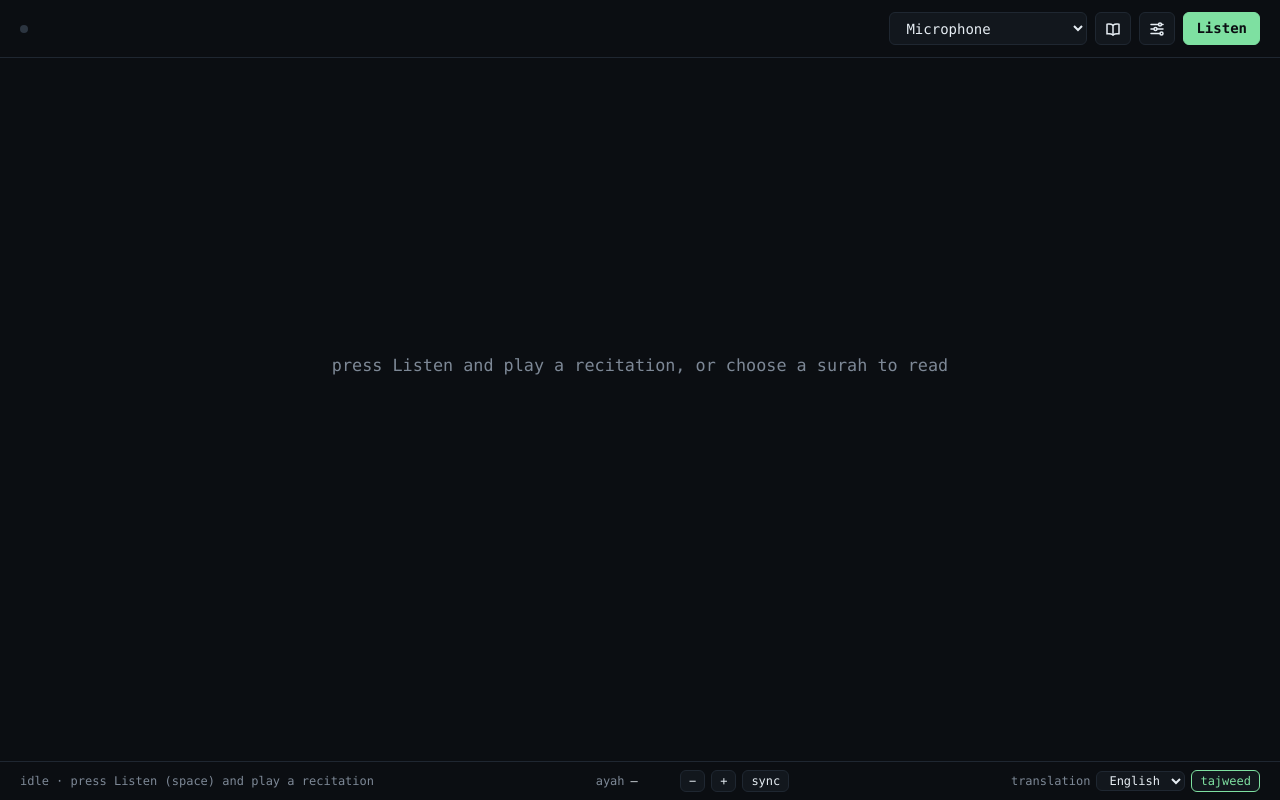
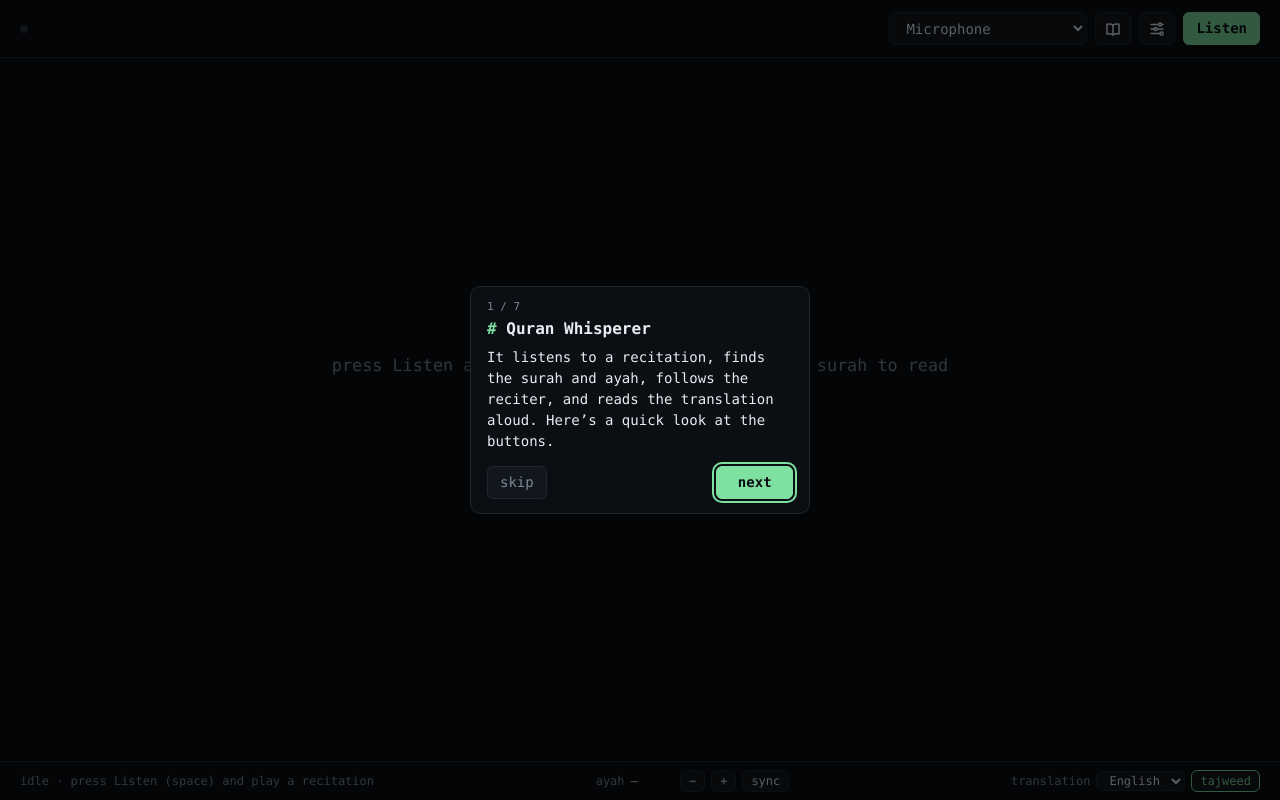
Before and after one commit to FardanRashidi/quranify, a website with bundled scripts: page public/index.html in a window 1280 px wide. Built offline with nearby package versions, Linux system fonts and the light colour scheme; files whose address does not match are found by name.

Commit message:
added tutorial

```diff
--- a/public/index.html
+++ b/public/index.html
@@ -73,14 +73,14 @@
 
     <footer class="statusbar">
       <span id="status" role="status"></span>
-      <span class="setting">
+      <span class="setting" id="ayah-controls">
         <span class="dim">ayah</span>
         <output id="ayah">–</output>
         <button id="ayah-down" title="Previous ayah  ( [ or ← )">−</button>
         <button id="ayah-up" title="Next ayah  ( ] or → )">+</button>
         <button id="ayah-sync" title="Listen again  ( S )">sync</button>
       </span>
-      <span class="setting">
+      <span class="setting" id="verse-options">
         <label class="setting">
           <span class="dim">translation</span>
           <select id="translation">
@@ -113,5 +113,8 @@
       </header>
       <div class="settings-body"></div>
     </dialog>
+
+    <!-- Filled in by tutorial.js -->
+    <dialog id="tutorial" class="tutorial" aria-labelledby="tutorial-title"></dialog>
   </body>
 </html>
--- a/public/js/app.js
+++ b/public/js/app.js
@@ -2,6 +2,7 @@ import { Listener } from './listener.js';
 import { VersesView } from './verses-view.js';
 import { SettingsPanel } from './settings-panel.js';
 import { SurahPicker } from './surah-picker.js';
+import { Tutorial } from './tutorial.js';
 import { Follower } from './follow.js';
 import { Reader, supportedFor } from './reader.js';
 import * as settings from './settings.js';
@@ -86,6 +87,7 @@ const listener = new Listener();
 const versesView = new VersesView($('verses'));
 const settingsPanel = new SettingsPanel($('settings'));
 const surahPicker = new SurahPicker($('surahs'));
+const tutorial = new Tutorial($('tutorial'));
 const follower = new Follower();
 const reader = new Reader();
 // Only desktop browsers can capture another tab's audio; phones just have the microphone.
@@ -727,6 +729,7 @@ els.readSpeed.addEventListener('click', nextSpeed);
 els.openSettings.addEventListener('click', () => settingsPanel.show());
 els.openSurahs.addEventListener('click', () => surahPicker.show(state.surah?.number ?? null));
 surahPicker.onPick = pickSurah;
+settingsPanel.onTutorial = () => tutorial.show();
 els.scope.addEventListener('click', () => {
   if (!state.surah) return;
   state.scope = state.scope === state.surah.number ? null : state.surah.number;
@@ -749,7 +752,7 @@ api.onOpenAyah(({ surah, ayah }) => {
 });
 
 document.addEventListener('keydown', (e) => {
-  if (e.ctrlKey || e.metaKey || e.altKey || settingsPanel.open || surahPicker.open || e.target.closest?.('select, input')) return;
+  if (e.ctrlKey || e.metaKey || e.altKey || settingsPanel.open || surahPicker.open || tutorial.open || e.target.closest?.('select, input')) return;
   if (e.key === ' ' && !e.target.closest('button')) {
     e.preventDefault();
     els.listen.click();
@@ -777,3 +780,4 @@ renderListenButtons();
 reset();
 setStatus('idle');
 warmUpQuran().catch(() => {}); // start loading the model now
+if (!tutorial.seen) tutorial.show(); // the first time
--- a/public/js/settings-panel.js
+++ b/public/js/settings-panel.js
@@ -172,6 +172,7 @@ const SECTIONS = [
   {
     title: 'about',
     rows: [
+      { type: 'tutorial', label: 'tutorial', hint: 'a quick tour of the buttons' },
       { type: 'link', label: 'made by FardanRashidi', hint: 'on GitHub', href: GITHUB, text: 'GitHub ↗' },
       { type: 'credits' },
     ],
@@ -181,6 +182,9 @@ const SECTIONS = [
 let uid = 0;
 
 export class SettingsPanel {
+  /** Called when the tutorial row's button is pressed. The panel closes itself. */
+  onTutorial = null;
+
   #dialog;
   #rows = []; // { row, update() }
 
@@ -204,6 +208,10 @@ export class SettingsPanel {
     body.append(resetButton(), done);
 
     for (const close of dialog.querySelectorAll('.close, .close-bottom')) close.addEventListener('click', () => dialog.close());
+    dialog.addEventListener('tutorial', () => {
+      dialog.close();
+      this.onTutorial?.();
+    });
     // A click on the backdrop lands on the dialog itself.
     dialog.addEventListener('click', (e) => {
       if (e.target === dialog) dialog.close();
@@ -399,6 +407,13 @@ const CONTROLS = {
     return { control: button, update };
   },
 
+  // Hands over to the tour, which the panel starts (see its constructor).
+  tutorial(spec, id) {
+    const button = Object.assign(document.createElement('button'), { type: 'button', id, textContent: 'start' });
+    button.addEventListener('click', () => button.dispatchEvent(new Event('tutorial', { bubbles: true })));
+    return { control: button };
+  },
+
   // Opens in the browser, in the app too: Capacitor hands any page that isn't its own to the browser.
   link({ href, text }, id) {
     const link = Object.assign(document.createElement('a'), { id, href, target: '_blank', rel: 'noopener', className: 'button-link', textContent: text });
--- /dev/null
+++ b/public/js/tutorial.js
@@ -0,0 +1,175 @@
+// The tour: a few steps, each lighting up one part of the page and saying what
+// it's for. It opens by itself the first time the app loads, and from the
+// settings' "tutorial" row after that.
+import { autoSearch } from './api.js';
+
+const SEEN_KEY = 'tutorialSeen';
+const PAD = 6; // around the lit-up part
+const GAP = 12; // between it and the card
+const MARGIN = 16; // keeps the card off the screen's edges
+
+/** Each step: what it lights up (nothing: the card sits in the middle), and what it says. */
+const STEPS = [
+  {
+    title: 'Quran Whisperer',
+    text: 'It listens to a recitation, finds the surah and ayah, follows the reciter, and reads the translation aloud. Here’s a quick look at the buttons.',
+  },
+  {
+    target: '#listen',
+    title: 'listen',
+    text: 'Press it and play a recitation, or recite yourself. It finds the ayah, then follows the reciter and reads the translation aloud. Press it again to stop. The first time, it asks to use the microphone.',
+  },
+  {
+    target: '#status',
+    title: 'status',
+    text: 'What it’s doing: loading the speech model, listening, following, or why it hasn’t found the ayah yet. The dot at the top pulses while it searches and stays lit while it follows.',
+  },
+  {
+    target: '#open-surahs',
+    title: 'surahs',
+    text: 'Choose a surah to read it. Listen then looks for the reciter in that surah only, which is quicker. With a surah open, the speaker button reads its translation aloud.',
+  },
+  {
+    target: '#ayah-controls',
+    title: 'ayah',
+    text: 'The ayah you’re on. − and + move back and forward, or tap a verse. If it loses the reciter, or you lose your place, sync listens again.',
+  },
+  {
+    target: '#verse-options',
+    title: 'translation and tajweed',
+    text: 'The translation under each verse, which is the one read aloud. Tajweed colours the letters by their rules, and a key above each surah explains the colours and the stop signs.',
+  },
+  {
+    target: '#open-settings',
+    title: 'settings',
+    text: () =>
+      `Choose what Listen does once it finds the ayah, the reading voice, colours and text sizes${
+        autoSearch.supported ? ', and auto search, which listens in the background and sends a notification for each surah it hears' : ''
+      }. This tour is there too.`,
+  },
+];
+
+export class Tutorial {
+  #dialog;
+  #spot;
+  #card;
+  #count;
+  #title;
+  #text;
+  #skip;
+  #back;
+  #next;
+  #steps = [];
+  #index = 0;
+
+  /** @param {HTMLDialogElement} dialog */
+  constructor(dialog) {
+    this.#dialog = dialog;
+    const make = (tag, props) => Object.assign(document.createElement(tag), props);
+    this.#spot = make('div', { className: 'spot' });
+    this.#count = make('p', { className: 'count' });
+    this.#title = make('h2', { id: 'tutorial-title' });
+    this.#text = make('p', { className: 'text' });
+    this.#text.setAttribute('aria-live', 'polite');
+    this.#skip = make('button', { type: 'button', className: 'skip', textContent: 'skip' });
+    this.#back = make('button', { type: 'button', textContent: 'back' });
+    this.#next = make('button', { type: 'button', className: 'primary' });
+    const actions = make('div', { className: 'actions' });
+    actions.append(this.#skip, this.#back, this.#next);
+    this.#card = make('div', { className: 'card' });
+    this.#card.append(this.#count, this.#title, this.#text, actions);
+    dialog.append(this.#spot, this.#card);
+
+    this.#skip.addEventListener('click', () => dialog.close());
+    this.#back.addEventListener('click', () => this.#go(this.#index - 1));
+    this.#next.addEventListener('click', () => (this.#index < this.#steps.length - 1 ? this.#go(this.#index + 1) : dialog.close()));
+    dialog.addEventListener('keydown', (e) => {
+      if (e.key === 'ArrowRight') this.#next.click();
+      else if (e.key === 'ArrowLeft' && this.#index > 0) this.#back.click();
+    });
+    // Like the settings panel: Back closes it rather than leaving the page.
+    dialog.addEventListener('close', () => {
+      try {
+        localStorage.setItem(SEEN_KEY, '1');
+      } catch {}
+      if (history.state?.tutorial) history.back();
+    });
+    addEventListener('popstate', () => {
+      if (dialog.open) dialog.close();
+    });
+    addEventListener('resize', () => this.open && this.#place());
+    document.fonts?.ready.then(() => this.open && this.#place()); // the buttons change size as the font arrives
+  }
+
+  get open() {
+    return this.#dialog.open;
+  }
+
+  /** It's been shown here before (or can't remember: then it doesn't keep opening). */
+  get seen() {
+    try {
+      return localStorage.getItem(SEEN_KEY) !== null;
+    } catch {
+      return true;
+    }
+  }
+
+  async show() {
+    if (this.open) return;
+    // Started from the settings panel, which goes Back as it closes: wait for
+    // that, or it would take this step out of the history instead.
+    if (history.state?.settings) {
+      await new Promise((resolve) => {
+        addEventListener('popstate', resolve, { once: true });
+        setTimeout(resolve, 500);
+      });
+    }
+    this.#steps = STEPS.filter(({ target }) => !target || document.querySelector(target)?.getClientRects().length);
+    history.pushState({ tutorial: true }, '');
+    this.#dialog.showModal();
+    this.#go(0);
+  }
+
+  #go(index) {
+    this.#index = index;
+    const step = this.#steps[index];
+    const last = index === this.#steps.length - 1;
+    this.#count.textContent = `${index + 1} / ${this.#steps.length}`;
+    this.#title.textContent = step.title;
+    this.#text.textContent = typeof step.text === 'function' ? step.text() : step.text;
+    this.#skip.hidden = last;
+    this.#back.hidden = index === 0;
+    this.#next.textContent = last ? 'done' : 'next';
+    this.#place();
+    this.#next.focus();
+  }
+
+  // Lights up the step's part of the page, and puts the card beside it: below,
+  // or above when there's no room (the footer's controls).
+  #place() {
+    const target = this.#steps[this.#index].target;
+    const card = this.#card.getBoundingClientRect();
+    const box = target ? document.querySelector(target).getBoundingClientRect() : null;
+    let top = (innerHeight - card.height) / 2;
+    let left = (innerWidth - card.width) / 2;
+    if (box) {
+      const below = box.bottom + PAD + GAP;
+      top = below + card.height <= innerHeight - MARGIN ? below : box.top - PAD - GAP - card.height;
+      left = box.left + box.width / 2 - card.width / 2;
+    }
+    Object.assign(this.#card.style, {
+      top: `${clamp(top, MARGIN, innerHeight - MARGIN - card.height)}px`,
+      left: `${clamp(left, MARGIN, innerWidth - MARGIN - card.width)}px`,
+    });
+    // Without a part to light up, the spot shrinks to nothing in the middle and only its shade shows.
+    this.#spot.classList.toggle('none', !box);
+    Object.assign(this.#spot.style, {
+      top: `${box ? box.top - PAD : innerHeight / 2}px`,
+      left: `${box ? box.left - PAD : innerWidth / 2}px`,
+      width: `${box ? box.width + 2 * PAD : 0}px`,
+      height: `${box ? box.height + 2 * PAD : 0}px`,
+    });
+  }
+}
+
+const clamp = (value, min, max) => Math.max(min, Math.min(value, max));
--- a/public/style.css
+++ b/public/style.css
@@ -767,6 +767,85 @@ input[type='color']:disabled {
   margin-top: 10px;
 }
 
+/* --- the tutorial --- */
+
+/* The whole screen, see-through: the spot's shadow is the shade */
+.tutorial {
+  position: fixed;
+  inset: 0;
+  width: 100%;
+  max-width: none;
+  height: 100%;
+  max-height: none;
+  margin: 0;
+  padding: 0;
+  overflow: hidden;
+  border: 0;
+  background: transparent;
+  color: var(--text);
+}
+
+.tutorial::backdrop {
+  background: transparent;
+}
+
+.tutorial .spot {
+  position: absolute;
+  border-radius: 10px;
+  outline: 2px solid var(--accent);
+  box-shadow: 0 0 0 200vmax rgb(0 0 0 / 0.6);
+  pointer-events: none;
+  transition-property: top, left, width, height;
+  transition-duration: 0.25s;
+}
+
+.tutorial .spot.none {
+  outline: none;
+}
+
+.tutorial .card {
+  position: absolute;
+  width: min(340px, calc(100vw - 32px));
+  padding: 12px 16px 14px;
+  border: 1px solid var(--border);
+  border-radius: 10px;
+  background: var(--bg);
+  box-shadow: 0 8px 30px rgb(0 0 0 / 0.35);
+  transition-property: top, left;
+  transition-duration: 0.25s;
+}
+
+.tutorial .count {
+  margin: 0;
+  color: var(--dim);
+  font-size: 11px;
+}
+
+.tutorial h2 {
+  margin: 2px 0 6px;
+  font-size: 1rem;
+}
+
+.tutorial h2::before {
+  content: '# ';
+  color: var(--accent);
+}
+
+.tutorial .text {
+  margin: 0 0 14px;
+}
+
+.tutorial .actions {
+  display: flex;
+  justify-content: flex-end;
+  gap: 8px;
+}
+
+.tutorial .skip {
+  margin-right: auto;
+  color: var(--dim);
+}
+
 /* --- the surah list --- */
 
 .surah-filter {
```
Also changed, not shown: README.md.
